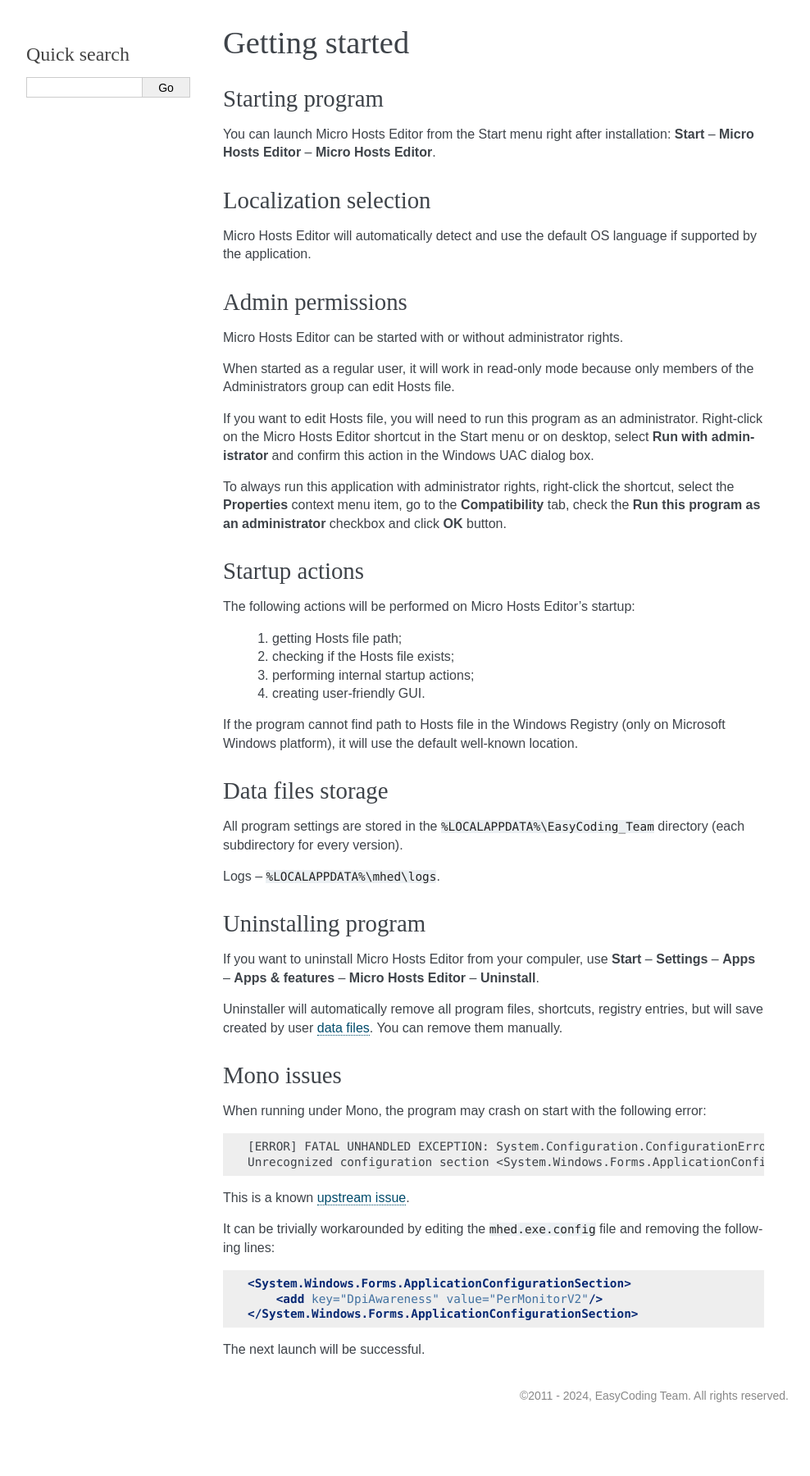
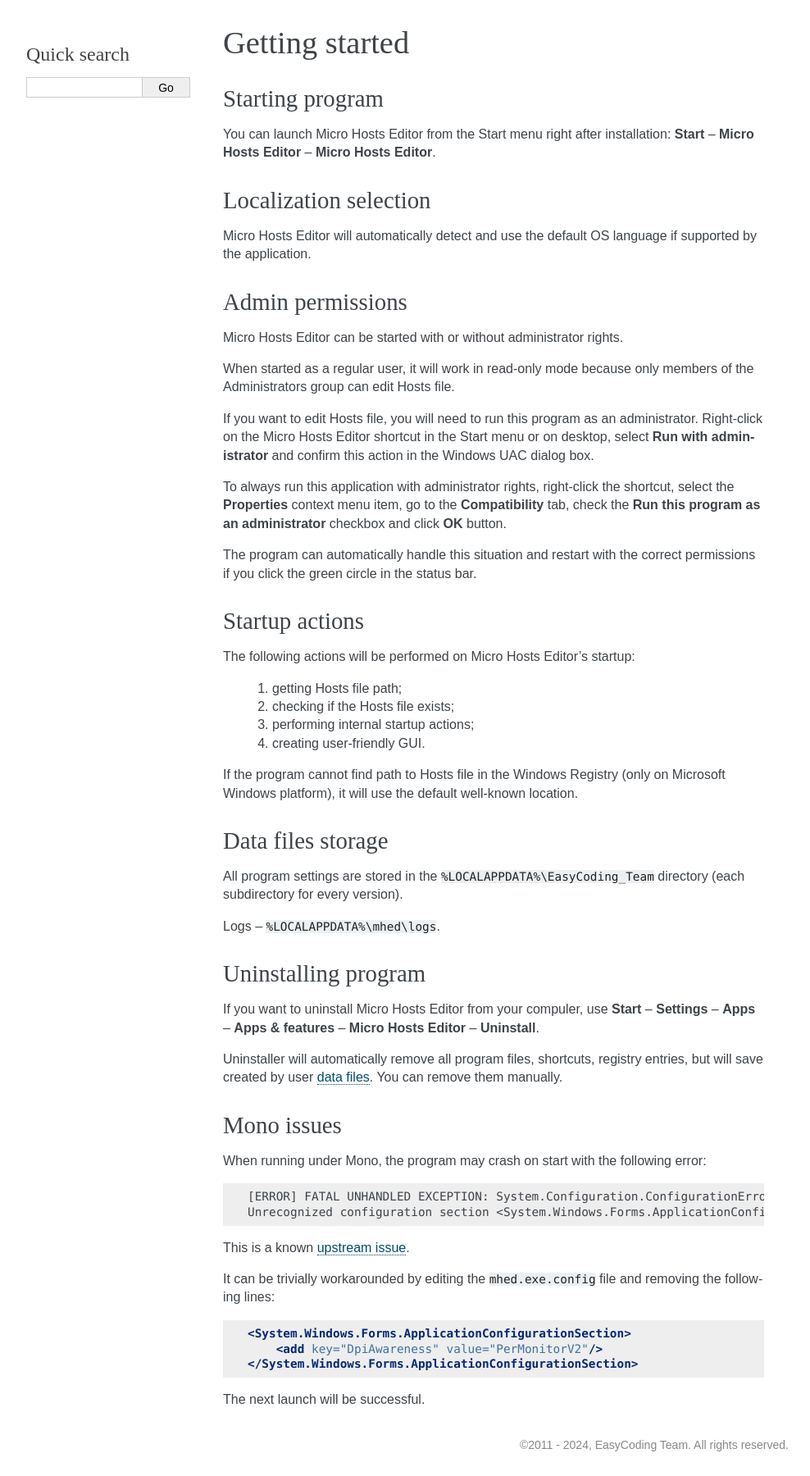
Before and after one commit to xvitaly/mhed, a Sphinx documentation site: the page built from docs/source/getting-started.rst, in a window 1280 px wide. Shown: the whole page at 82% size, without its empty margins (148-1136 px from the left). Built offline with Sphinx 7.4.7, drawn with Linux system fonts in a browser that asks for light colours; before the commit the page ends 1740 px from its top, so only the background shows below that.

Commit message:
Updated "Admin permissions" documentation article.

```diff
--- a/docs/source/getting-started.rst
+++ b/docs/source/getting-started.rst
@@ -38,6 +38,8 @@
 If you want to edit Hosts file, you will need to run this program as an administrator. Right-click on the Micro Hosts Editor shortcut in the Start menu or on desktop, select **Run with administrator** and confirm this action in the Windows UAC dialog box.
 
 To always run this application with administrator rights, right-click the shortcut, select the **Properties** context menu item, go to the **Compatibility** tab, check the **Run this program as an administrator** checkbox and click **OK** button.
+
+The program can automatically handle this situation and restart with the correct permissions if you click the green circle in the status bar.
 
 .. index:: startup actions
 .. _gs-startup:
```
Also changed, not shown: 1 other file.
